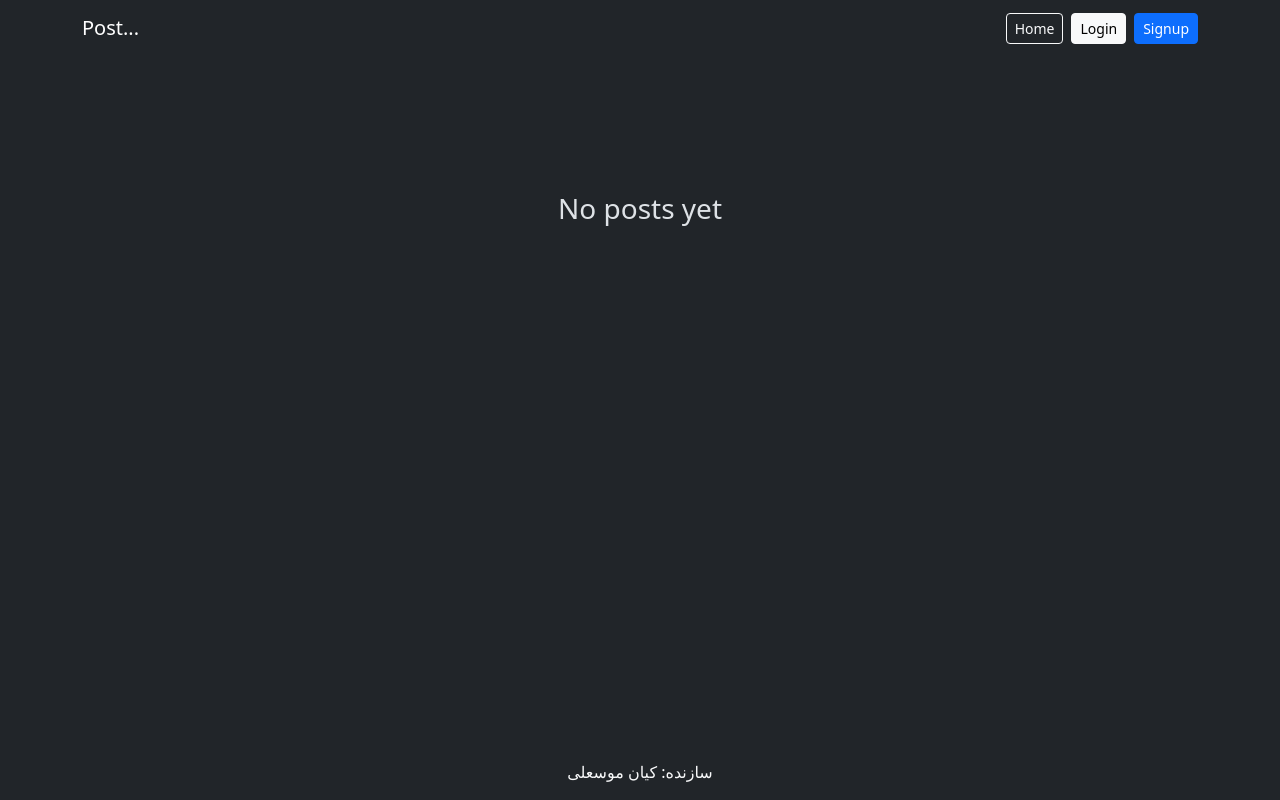
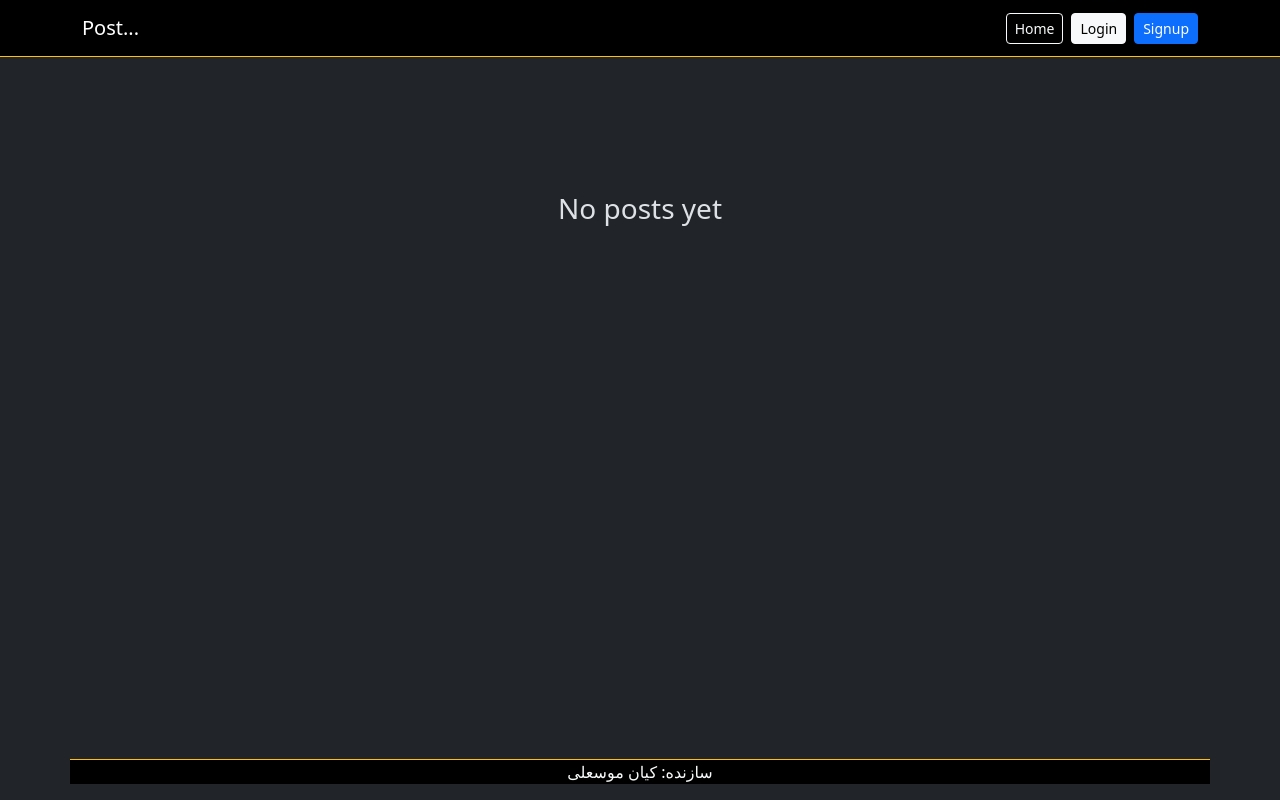
Before and after one commit to Kian-1394/Post..., a Django app: page / in a window 1280 px wide. Run offline with Django 5.2, Linux system fonts and the light colour scheme; data that the repository does not hold is empty; some libraries are stand-ins or nearby versions.

Commit message:
fixed dark navbar and footer

```diff
--- a/templates/base.html
+++ b/templates/base.html
@@ -20,7 +20,7 @@
 <body>
 
     <!-- Navbar -->
-    <nav class="navbar navbar-expand-lg bg-dark navbar-dark fixed-top">
+    <nav class="navbar navbar-expand-lg border-bottom border-warning bg-black navbar-dark fixed-top">
 
         <div class="container">
 
@@ -140,7 +140,7 @@
     <footer
         class="py-3 fixed-bottom"
     >
-        <div class="container d-flex bg-dark text-light justify-content-center align-items-center">
+        <div class="container d-flex bg-black border-top border-warning text-light justify-content-center align-items-center">
             <p class="mb-0">
                 سازنده: کیان موسعلی
             </p>
```
